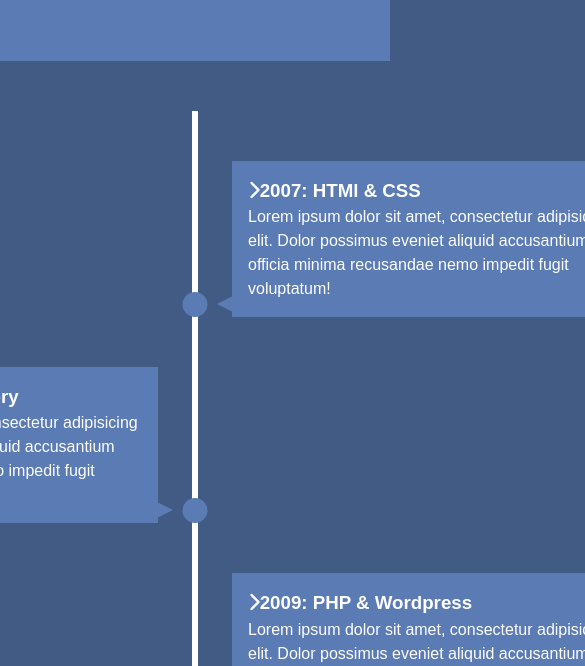
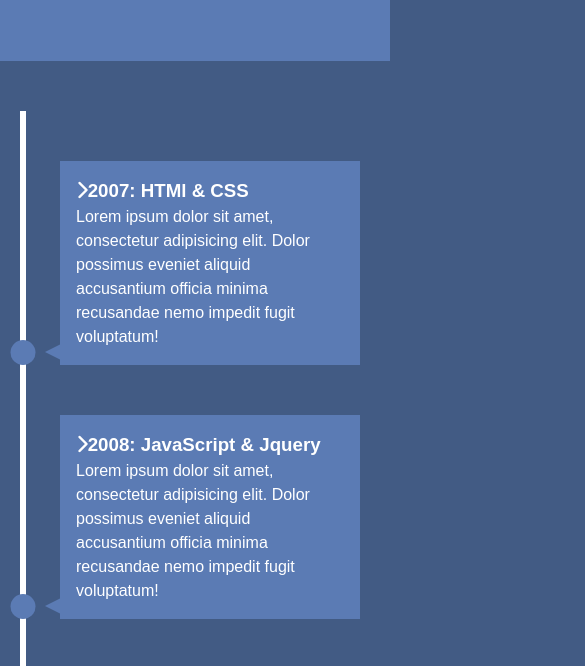
Before and after one commit to NickyLind/Knowledge_Timeline_CSS_HTML, a plain HTML site: page index.html in a window 390 px wide. Shown: the part 150-816 px from the top of the page, 585 px wide, since content can reach past the window. Drawn offline with Linux system fonts and the light colour scheme.

Commit message:
Add Responsive Media Queries

```diff
--- a/style.css
+++ b/style.css
@@ -113,3 +113,35 @@
   border-width: 8px 0 8px 16px;
   border-color: transparent transparent transparent var(--secondary-color);
 }
+
+/*! Media Queries  */
+
+@media (max-width: 900px) {
+  #timeline ul li div {
+    width: 250px;
+  }
+
+  #timeline ul li:nth-child(even) div {
+    left: -284px;
+  }
+}
+
+@media (max-width: 600px) {
+  #timeline ul li {
+    margin-left: 20px;
+  }
+
+  #timeline ul li div {
+    width: calc(100vw - 90px);
+  }
+
+  #timeline ul li:nth-child(even) div {
+    left: 40px;
+  }
+
+  #timeline ul li:nth-child(even) div:before {
+    left: -15px;
+    border-width: 8px 16px 8px 0;
+    border-color: transparent var(--secondary-color) transparent;
+  }
+}
```
